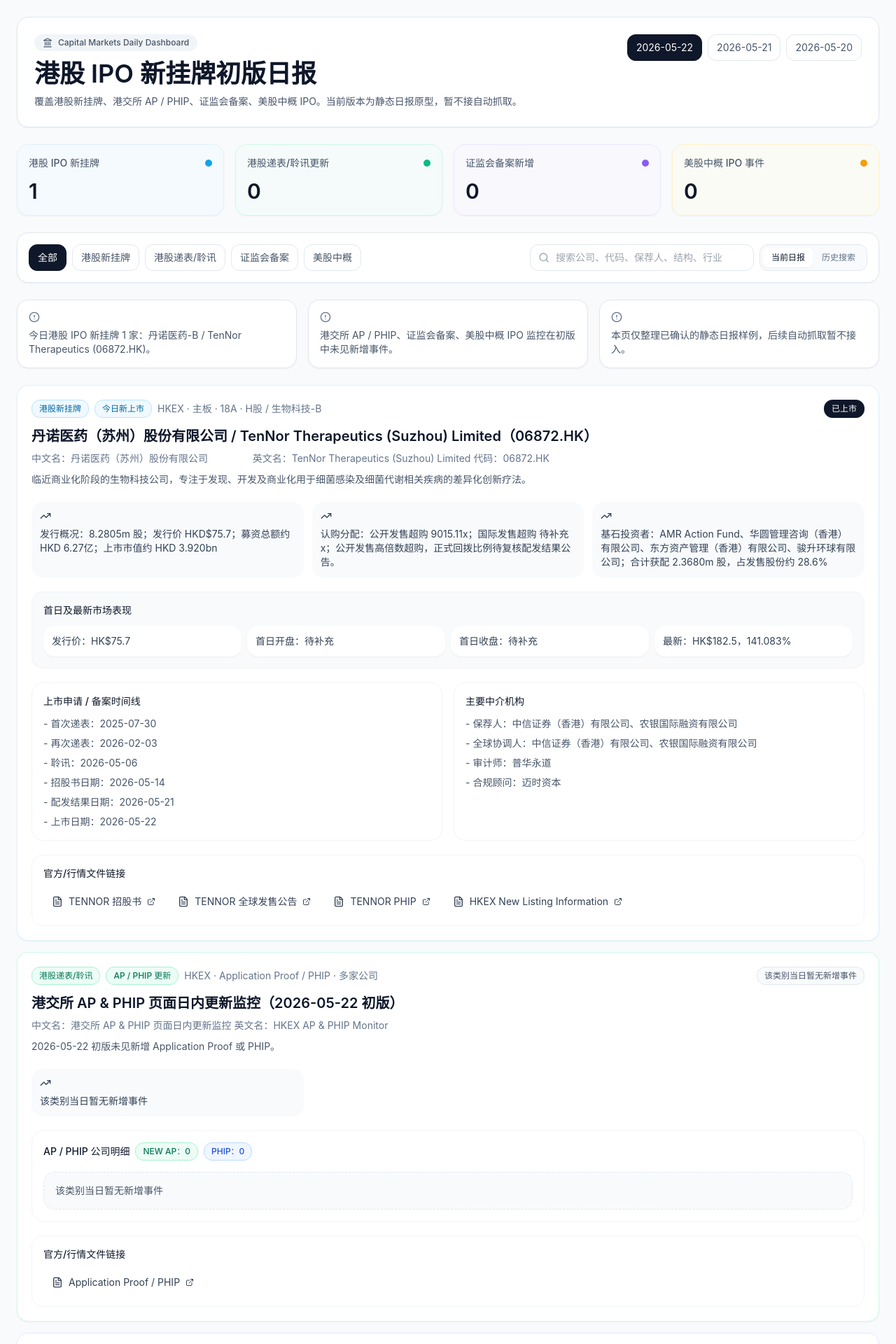
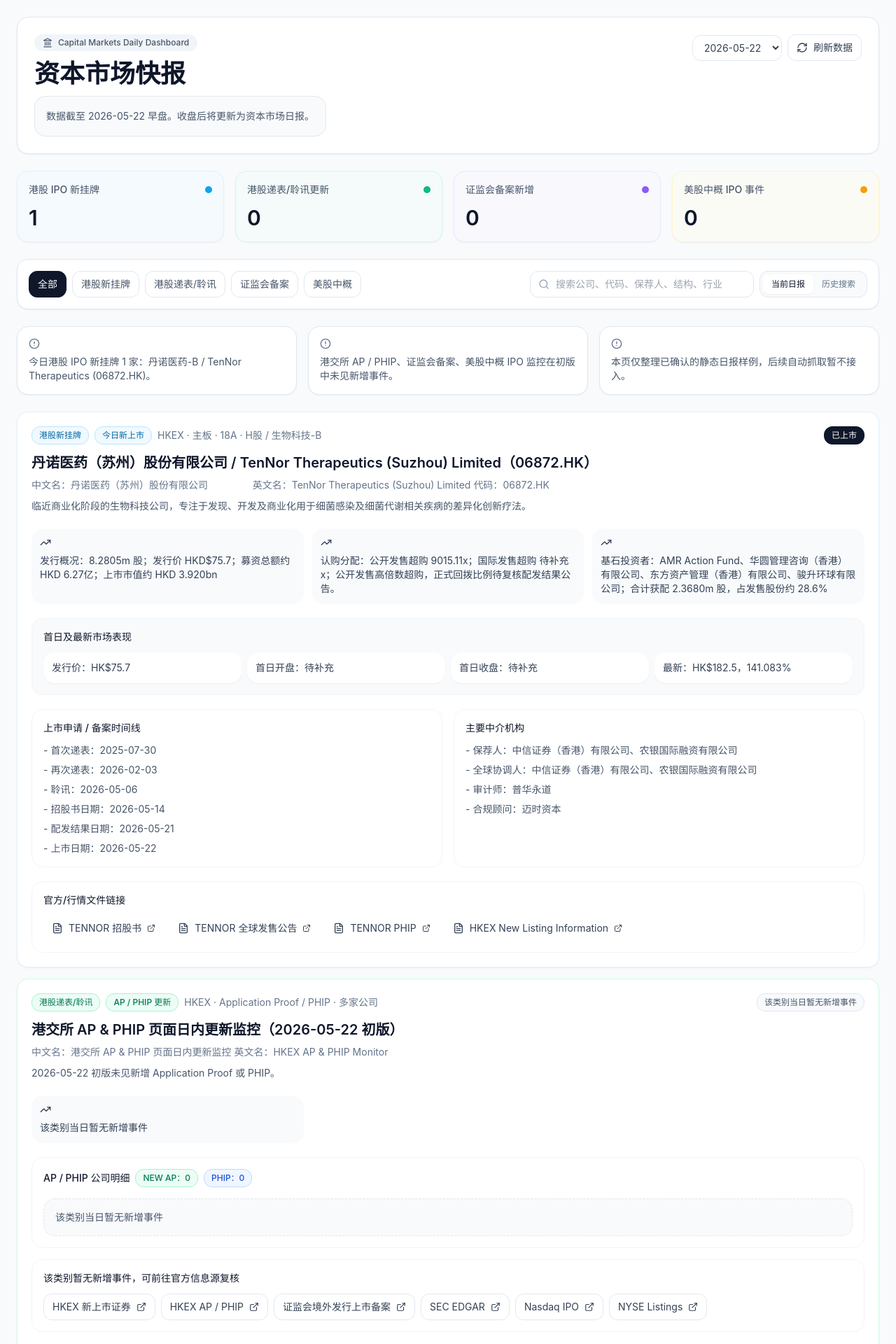
Before and after one commit to momochenchen28/Capital-market-info-dashboard, a React (Vite) app: page / in a window 1280 px wide. Shown: the top 1920 px of the page at 70% size. Built offline with nearby package versions, Linux system fonts and the light colour scheme.

Commit message:
improve report date and status UI

```diff
--- a/public/data.json
+++ b/public/data.json
@@ -17,7 +17,9 @@
   "dailyReports": {
     "2026-05-22": {
       "date": "2026-05-22",
-      "title": "港股 IPO 新挂牌初版日报",
+      "reportType": "briefing",
+      "title":  "资本市场快报",
+      "statusNote": "数据截至 2026-05-22 早盘。收盘后将更新为资本市场日报。",
       "observations": [
         "今日港股 IPO 新挂牌 1 家：丹诺医药-B / TenNor Therapeutics (06872.HK)。",
         "港交所 AP / PHIP、证监会备案、美股中概 IPO 监控在初版中未见新增事件。",
@@ -144,7 +146,9 @@
     },
     "2026-05-21": {
       "date": "2026-05-21",
-      "title": "港股 IPO / 备案 / 美股中概空窗日报",
+       "reportType": "archive",
+      "title":"资本市场日报档案",
+      "statusNote": "已于 2026-05-22 早盘复核并归档。历史检索以本版本为准。",
       "observations": [
         "当日港股无 IPO 新挂牌。",
         "港交所 AP / PHIP 页面确认新增 3 家递表、2 家 PHIP。",
@@ -277,7 +281,9 @@
     },
     "2026-05-20": {
       "date": "2026-05-20",
-      "title": "港股 IPO 新挂牌样报",
+      "reportType": "archive",
+      "title":  "资本市场日报档案",
+      "statusNote": "已完成早盘复核并归档。历史检索以本版本为准。",
       "observations": [
         "当日港股 IPO 新挂牌 2 家：UISEE Technologies 与 Shanghai Top Numerical Control。",
         "港交所 Application Proof 新增 6 家，PHIP 无新增。",
--- a/src/App.jsx
+++ b/src/App.jsx
@@ -1,4 +1,4 @@
-import { useEffect, useMemo, useState } from "react";
+import { useCallback, useEffect, useMemo, useState } from "react";
 import { AlertCircle } from "lucide-react";
 import DealCard from "./components/DealCard.jsx";
 import EmptyState from "./components/EmptyState.jsx";
@@ -16,29 +16,34 @@
   const [section, setSection] = useState("全部");
   const [query, setQuery] = useState("");
   const [searchScope, setSearchScope] = useState("current");
+  const [isRefreshing, setIsRefreshing] = useState(false);
+
+  const loadDashboardData = useCallback(async ({ keepSelectedDate = false } = {}) => {
+    setIsRefreshing(true);
+    setLoadError("");
+
+    try {
+      const response = await fetch(`/data.json?t=${Date.now()}`);
+      if (!response.ok) throw new Error(`data.json 加载失败：${response.status}`);
+
+      const data = await response.json();
+      const dates = Object.keys(data.dailyReports || {}).sort().reverse();
+
+      setDashboardData(data);
+      setSelectedDate((currentDate) => {
+        if (keepSelectedDate && dates.includes(currentDate)) return currentDate;
+        return dates[0] || "";
+      });
+    } catch (error) {
+      setLoadError(error.message);
+    } finally {
+      setIsRefreshing(false);
+    }
+  }, []);
 
   useEffect(() => {
-    let isMounted = true;
-
-    fetch("/data.json")
-      .then((response) => {
-        if (!response.ok) throw new Error(`data.json 加载失败：${response.status}`);
-        return response.json();
-      })
-      .then((data) => {
-        if (!isMounted) return;
-        const dates = Object.keys(data.dailyReports || {}).sort().reverse();
-        setDashboardData(data);
-        setSelectedDate(dates[0] || "");
-      })
-      .catch((error) => {
-        if (isMounted) setLoadError(error.message);
-      });
-
-    return () => {
-      isMounted = false;
-    };
-  }, []);
+    loadDashboardData();
+  }, [loadDashboardData]);
 
   const emptyEventText = dashboardData?.emptyEventText || DEFAULT_EMPTY_EVENT_TEXT;
   const sections = dashboardData?.sections || DEFAULT_SECTIONS;
@@ -79,7 +84,7 @@
 
   const counts = useMemo(() => buildCounts(deals, emptyEventText), [deals, emptyEventText]);
 
-  if (loadError) {
+  if (loadError && !dashboardData) {
     return (
       <div className="min-h-screen bg-slate-50 p-6 text-slate-900">
         <div className="mx-auto max-w-3xl rounded-2xl border border-red-200 bg-red-50 p-6 text-red-700">
@@ -107,7 +112,15 @@
           reportDates={reportDates}
           selectedDate={selectedDate}
           onSelectDate={setSelectedDate}
+          onRefreshData={() => loadDashboardData({ keepSelectedDate: true })}
+          isRefreshing={isRefreshing}
         />
+
+        {loadError && (
+          <div className="rounded-2xl border border-amber-200 bg-amber-50 p-4 text-sm text-amber-800">
+            数据刷新失败：{loadError}
+          </div>
+        )}
 
         {validationErrors.length > 0 && (
           <div className="rounded-2xl border border-red-200 bg-red-50 p-4 text-sm text-red-700">
--- a/src/components/DealCard.jsx
+++ b/src/components/DealCard.jsx
@@ -3,6 +3,7 @@
 import ApPhipDetails from "./ApPhipDetails.jsx";
 import CsrcDetails from "./CsrcDetails.jsx";
 import IpoDetails from "./IpoDetails.jsx";
+import SourceLinks from "./SourceLinks.jsx";
 
 function Badge({ children, className = "" }) {
   return (
@@ -91,6 +92,7 @@
         <DetailBlocks item={item} />
         {item.metrics && <ApPhipDetails item={item} emptyEventText={emptyEventText} linkMap={linkMap} />}
         <CsrcDetails item={item} />
+        {isNoNewEvent(item, emptyEventText) && <SourceLinks title="该类别暂无新增事件，可前往官方信息源复核" />}
 
         <div className="mt-5 rounded-2xl border border-slate-100 bg-white p-4">
           <p className="mb-3 text-sm font-medium text-slate-900">官方/行情文件链接</p>
--- a/src/components/EmptyState.jsx
+++ b/src/components/EmptyState.jsx
@@ -1,7 +1,12 @@
-export default function EmptyState({ children = "未找到匹配结果。" }) {
+import SourceLinks from "./SourceLinks.jsx";
+
+export default function EmptyState({ children = "未找到匹配结果。", showSources = true }) {
   return (
-    <div className="rounded-2xl border border-dashed border-slate-300 bg-white p-8 text-center text-sm text-slate-500">
-      {children}
+    <div>
+      <div className="rounded-2xl border border-dashed border-slate-300 bg-white p-8 text-center text-sm text-slate-500">
+        {children}
+      </div>
+      {showSources && <SourceLinks title="未找到匹配结果，可前往官方信息源复核" />}
     </div>
   );
 }
--- a/src/components/Header.jsx
+++ b/src/components/Header.jsx
@@ -1,6 +1,21 @@
-import { Landmark } from "lucide-react";
+import { Landmark, RefreshCw } from "lucide-react";
 
-export default function Header({ activeReport, reportDates, selectedDate, onSelectDate }) {
+const reportTypeLabel = {
+  briefing: "资本市场快报",
+  daily: "资本市场日报",
+  archive: "资本市场日报档案"
+};
+
+export default function Header({
+  activeReport,
+  reportDates,
+  selectedDate,
+  onSelectDate,
+  onRefreshData,
+  isRefreshing
+}) {
+  const title = reportTypeLabel[activeReport.reportType] || activeReport.title;
+
   return (
     <header className="rounded-2xl border border-slate-200 bg-white p-6 shadow-sm">
       <div className="flex flex-col gap-5 lg:flex-row lg:items-start lg:justify-between">
@@ -9,26 +24,41 @@
             <Landmark className="mr-2 h-3.5 w-3.5" />
             Capital Markets Daily Dashboard
           </div>
-          <h1 className="text-3xl font-semibold tracking-normal md:text-4xl">{activeReport.title}</h1>
-          <p className="mt-2 max-w-3xl text-sm leading-6 text-slate-600">
-            覆盖港股新挂牌、港交所 AP / PHIP、证监会备案、美股中概 IPO。当前版本为静态日报原型，暂不接自动抓取。
+          <h1 className="text-3xl font-semibold tracking-normal md:text-4xl">{title}</h1>
+
+          <div className="mt-3 max-w-3xl rounded-2xl border border-slate-200 bg-slate-50 p-4 text-sm leading-6 text-slate-600">
+            <p>
+              {activeReport.statusNote ||
+                "覆盖港股新挂牌、港交所 AP / PHIP、证监会备案、美股中概 IPO。当前版本为静态日报原型。"}
             </p>
+            {activeReport.archiveNotice && (
+              <p className="mt-2 font-medium text-amber-700">{activeReport.archiveNotice}</p>
+            )}
           </div>
-        <div className="flex flex-wrap gap-2">
+        </div>
+
+        <div className="flex flex-col gap-2 sm:flex-row sm:items-center">
+          <select
+            value={selectedDate}
+            onChange={(event) => onSelectDate(event.target.value)}
+            className="rounded-xl border border-slate-200 bg-white px-3 py-2 text-sm text-slate-700 outline-none focus:border-slate-400"
+          >
             {reportDates.map((date) => (
+              <option key={date} value={date}>
+                {date}
+              </option>
+            ))}
+          </select>
+
           <button
-              key={date}
             type="button"
-              onClick={() => onSelectDate(date)}
-              className={`rounded-xl border px-3 py-2 text-sm ${
-                selectedDate === date
-                  ? "border-slate-900 bg-slate-900 text-white"
-                  : "border-slate-200 bg-white text-slate-600 hover:bg-slate-50"
-              }`}
+            onClick={onRefreshData}
+            disabled={isRefreshing}
+            className="inline-flex items-center justify-center rounded-xl border border-slate-200 bg-white px-3 py-2 text-sm text-slate-700 hover:bg-slate-50 disabled:cursor-not-allowed disabled:opacity-60"
           >
-              {date}
+            <RefreshCw className={`mr-2 h-4 w-4 ${isRefreshing ? "animate-spin" : ""}`} />
+            刷新数据
           </button>
-          ))}
         </div>
       </div>
     </header>
--- /dev/null
+++ b/src/components/SourceLinks.jsx
@@ -0,0 +1,50 @@
+import { ExternalLink } from "lucide-react";
+
+const defaultSources = [
+  {
+    label: "HKEX 新上市证券",
+    href: "https://www.hkex.com.hk/Services/Trading/Securities/Trading-News/Newly-Listed-Securities?sc_lang=zh-HK"
+  },
+  {
+    label: "HKEX AP / PHIP",
+    href: "https://www1.hkexnews.hk/app/appindex.html?lang=zh"
+  },
+  {
+    label: "证监会境外发行上市备案",
+    href: "https://www.csrc.gov.cn/csrc/c100098/common_list.shtml"
+  },
+  {
+    label: "SEC EDGAR",
+    href: "https://www.sec.gov/search-filings"
+  },
+  {
+    label: "Nasdaq IPO",
+    href: "https://www.nasdaq.com/market-activity/ipos"
+  },
+  {
+    label: "NYSE Listings",
+    href: "https://www.nyse.com/listings_directory/stock"
+  }
+];
+
+export default function SourceLinks({ sources = defaultSources, title = "官方信息源" }) {
+  return (
+    <div className="mt-4 rounded-2xl border border-slate-100 bg-white p-4">
+      <p className="mb-3 text-sm font-medium text-slate-900">{title}</p>
+      <div className="flex flex-wrap gap-2">
+        {sources.map((source) => (
+          <a
+            key={source.href}
+            href={source.href}
+            target="_blank"
+            rel="noreferrer"
+            className="inline-flex items-center rounded-xl border border-slate-200 px-3 py-2 text-sm text-slate-700 hover:bg-slate-50"
+          >
+            {source.label}
+            <ExternalLink className="ml-2 h-3.5 w-3.5" />
+          </a>
+        ))}
+      </div>
+    </div>
+  );
+}
```
Lines whose indentation alone changed are shown as unchanged.
